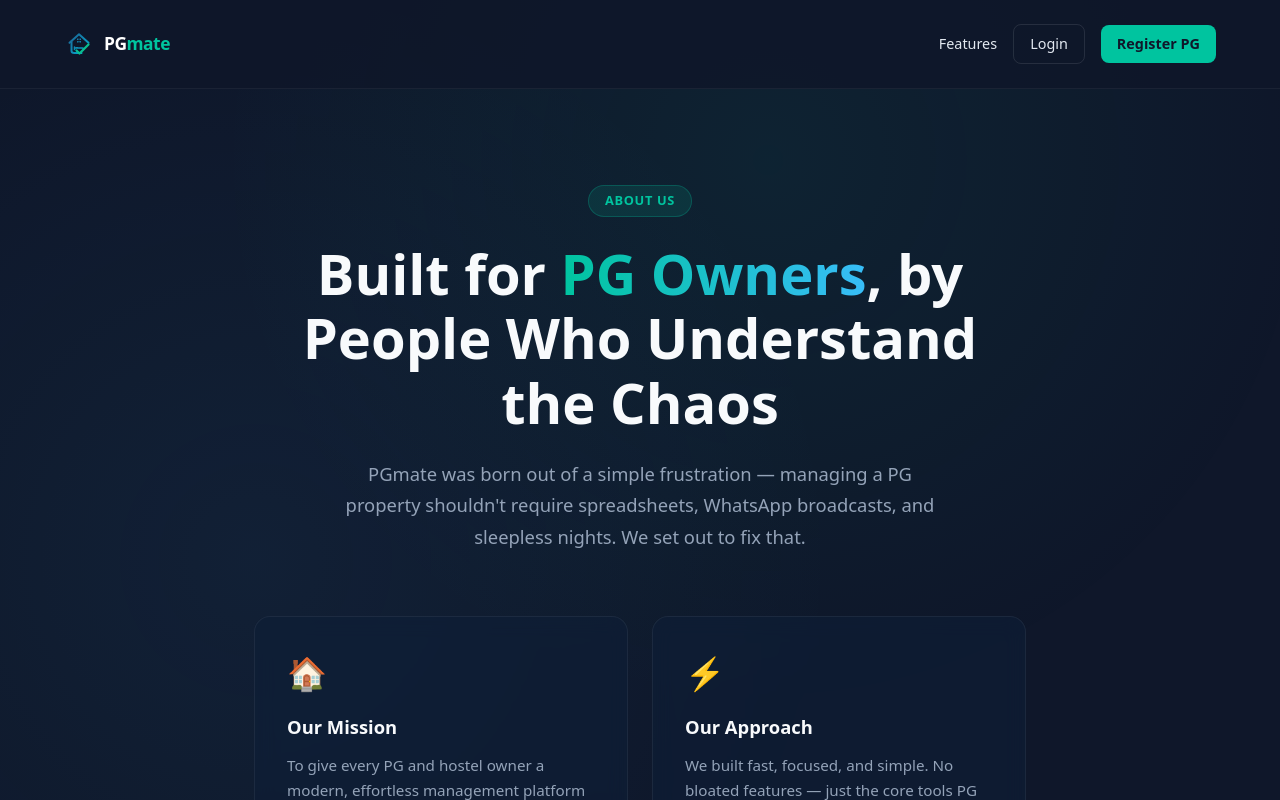
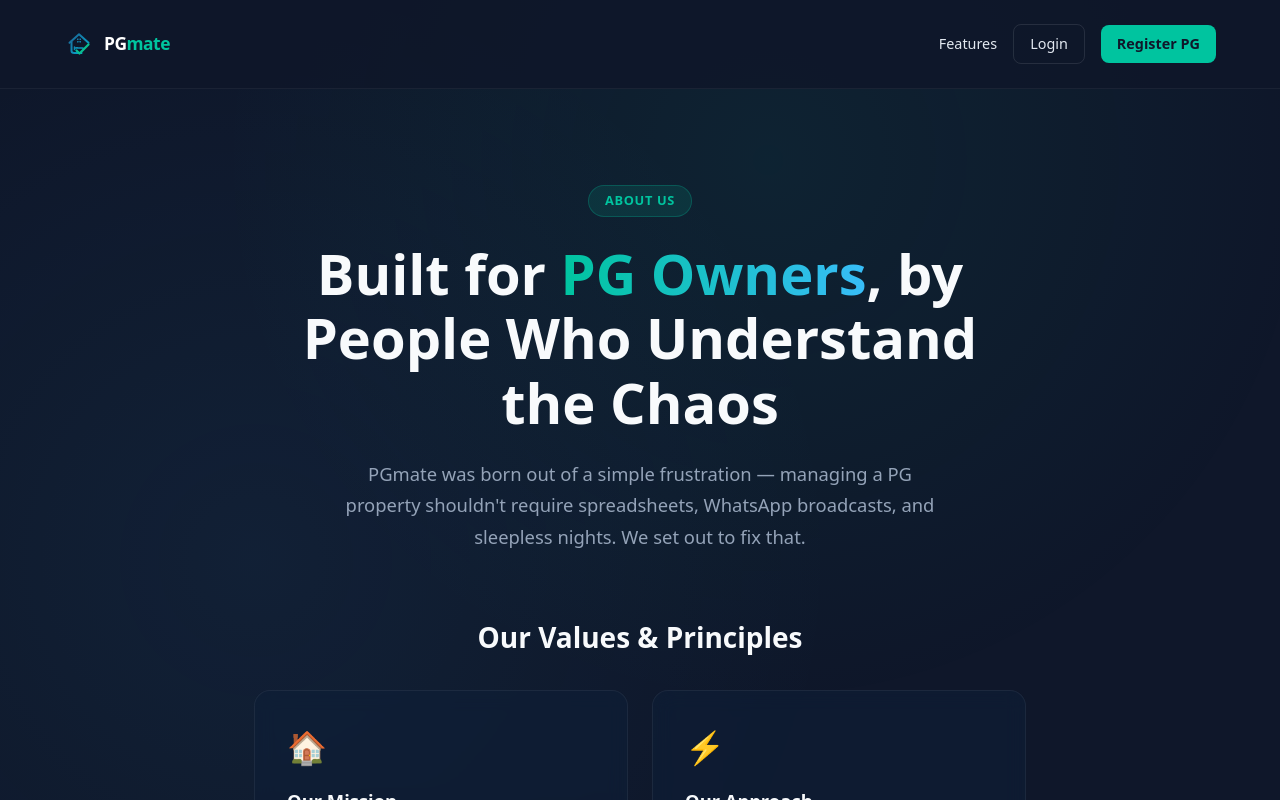
Before and after one commit to virat709/pg-saas-for-v4stay, a Next.js app: page /about in a window 1280 px wide. Shown: the top 800 px of the page. Built offline with nearby package versions, Linux system fonts and the light colour scheme.

Commit message:
seo: Optimize heading structures, promote contact support header to h2, and implement next/font/google Poppins optimization to improve LCP/CLS

```diff
--- a/src/app/about/page.tsx
+++ b/src/app/about/page.tsx
@@ -43,8 +43,11 @@
           </p>
         </div>
 
-        {/* Mission */}
+        {/* Mission & Core Values */}
         <div style={{ maxWidth: "900px", margin: "0 auto", padding: "0 5% 5rem" }}>
+          <h2 style={{ fontSize: "1.75rem", fontWeight: 700, color: "#f8fafc", marginBottom: "2rem", textAlign: "center" }}>
+            Our Values & Principles
+          </h2>
           <div style={{ display: "grid", gridTemplateColumns: "repeat(auto-fit, minmax(260px, 1fr))", gap: "1.5rem", marginBottom: "4rem" }}>
             {[
               { icon: "🏠", title: "Our Mission", text: "To give every PG and hostel owner a modern, effortless management platform that saves time, reduces errors, and keeps both owners and tenants happy." },
--- a/src/app/contact-us/page.tsx
+++ b/src/app/contact-us/page.tsx
@@ -55,7 +55,7 @@
 
             <div style={{ display: "flex", flexDirection: "column", gap: "1.5rem", alignItems: "center" }}>
               <div style={{ textAlign: "center" }}>
-                <h3 style={{ color: "#f8fafc", fontSize: "1.25rem", marginBottom: "0.5rem" }}>Email Support</h3>
+                <h2 style={{ color: "#f8fafc", fontSize: "1.25rem", marginBottom: "0.5rem" }}>Email Support</h2>
                 <a
                   href="mailto:v4services.in@gmail.com"
                   style={{
--- a/src/app/globals.css
+++ b/src/app/globals.css
@@ -1,6 +1,5 @@
-@import url('https://fonts.googleapis.com/css2?family=Poppins:wght@300;400;500;600;700&display=swap');
+:root {
 
-:root {
   --primary: #1e6091; /* Royal Blue */
   --primary-hover: #154c75;
   --bg-color: #f8fafc; /* Light gray background */
--- a/src/app/layout.tsx
+++ b/src/app/layout.tsx
@@ -1,5 +1,13 @@
 import type { Metadata, Viewport } from "next";
+import { Poppins } from "next/font/google";
 import "./globals.css";
+
+const poppins = Poppins({
+  subsets: ["latin"],
+  weight: ["300", "400", "500", "600", "700"],
+  variable: "--font-poppins",
+  display: "swap",
+});
 
 export const metadata: Metadata = {
   title: "PGmate - Paying Guest (PG) Management System & Software",
@@ -72,7 +80,7 @@
 
   return (
     <html lang="en">
-      <body>
+      <body className={poppins.className}>
         <script
           type="application/ld+json"
           dangerouslySetInnerHTML={{ __html: JSON.stringify(jsonLd) }}
```
Also changed, not shown: src/app/page.tsx (+10 -2 lines).
